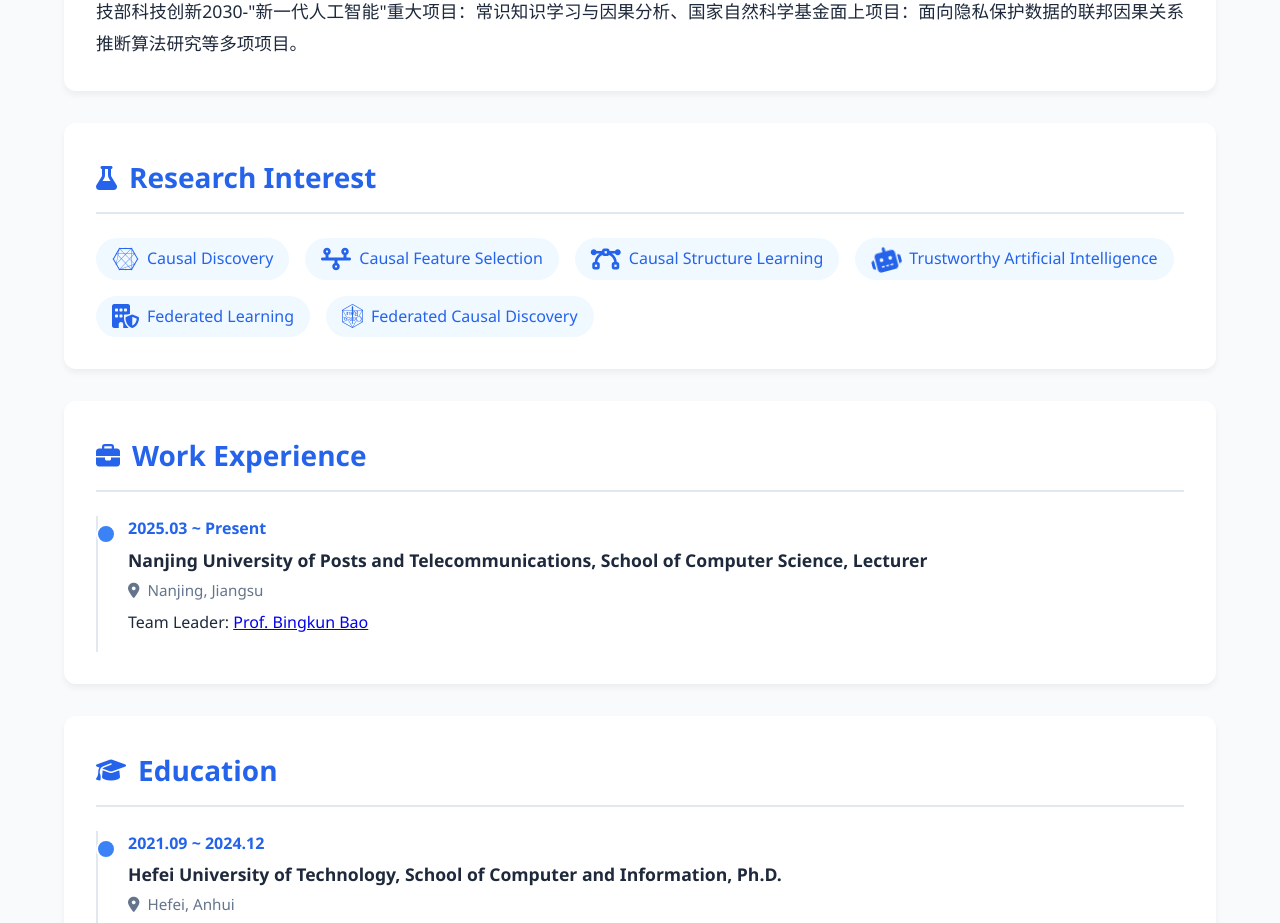
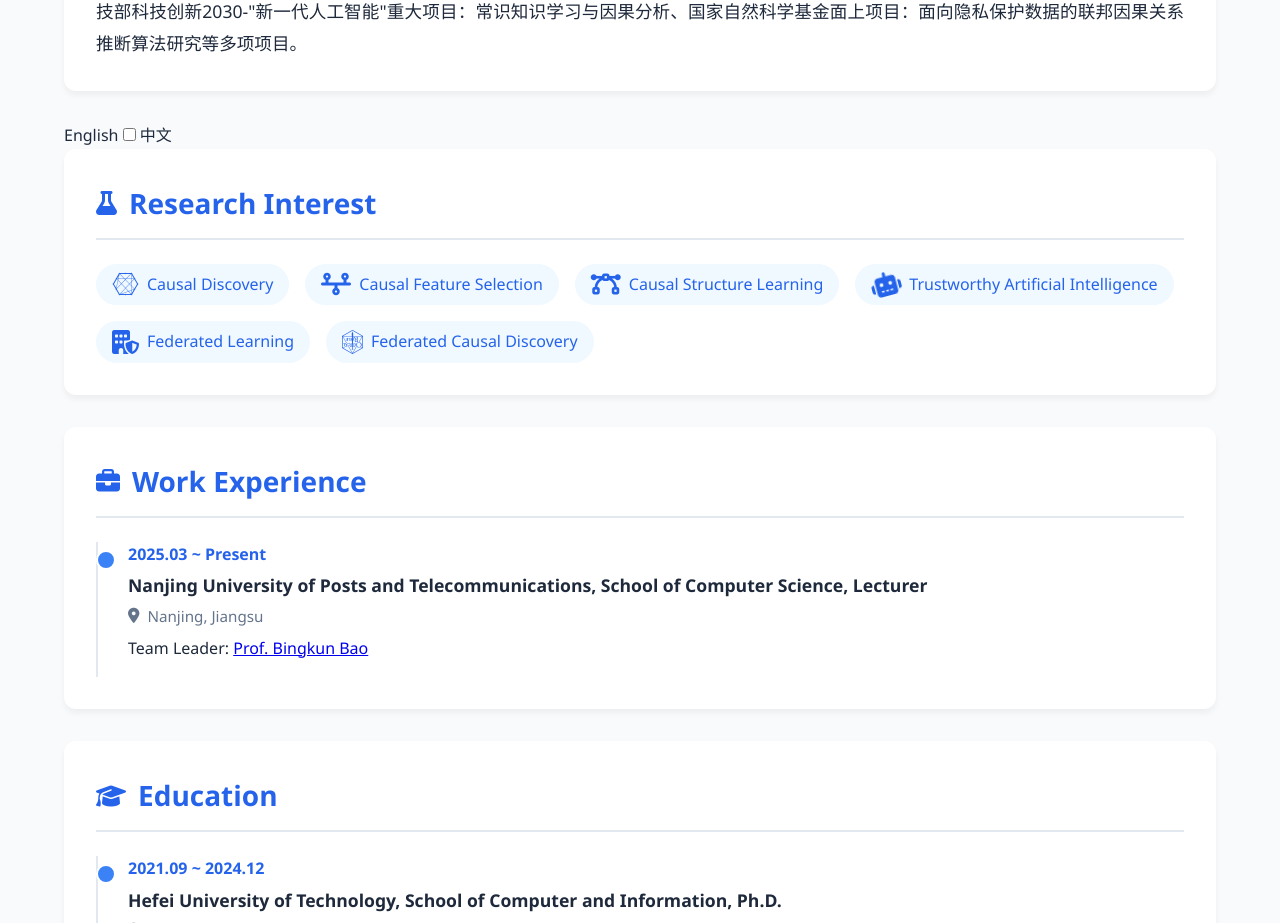
Before and after one commit to Xianjie-Guo/Xianjie-Guo.github.io, a plain HTML site: page index.html in a window 1280 px wide. Shown: the part 1200-2123 px from the top of the page. Drawn offline with Linux system fonts and the light colour scheme.

Commit message:
Update index.html

```diff
--- a/index.html
+++ b/index.html
@@ -61,6 +61,15 @@
                 <!-- 个人简介内容将通过JavaScript加载 -->
             </div>
         </section>
+
+	<div class="language-toggle-container">
+	  <span class="toggle-label">English</span>
+	  <label class="switch">
+	    <input type="checkbox" id="language-toggle">
+	    <span class="slider round"></span>
+	  </label>
+	  <span class="toggle-label">中文</span>
+	</div>
 
         <!-- 研究兴趣 -->
         <section class="section" id="research">
```
